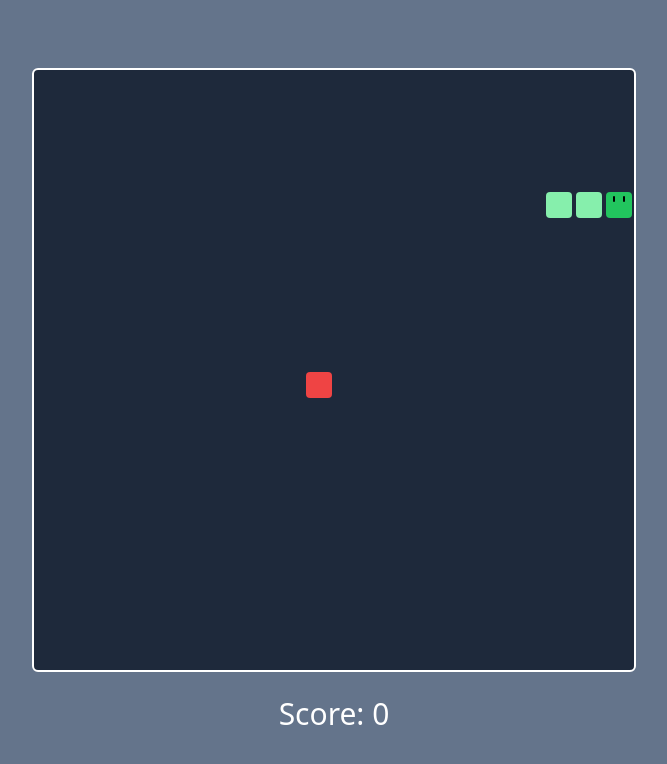
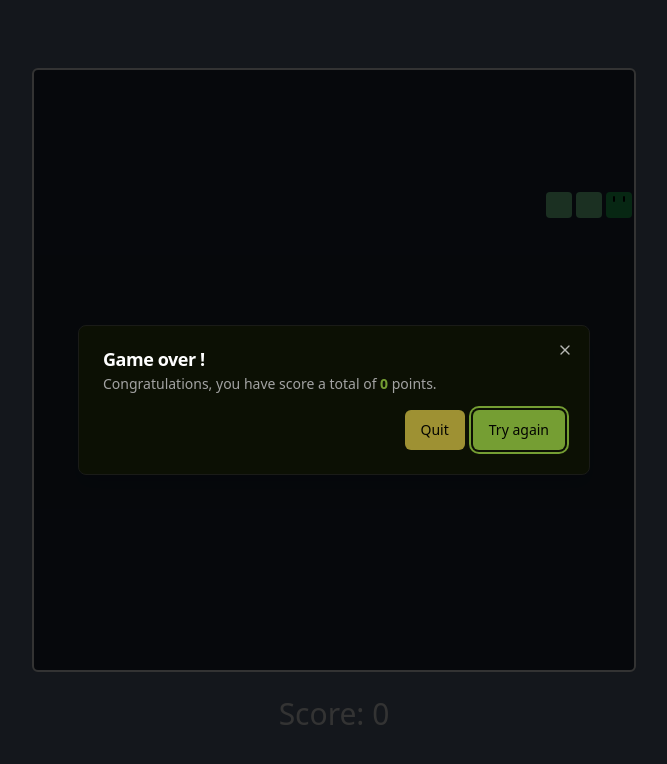
Before and after one commit to Newpoki/sneak, a Next.js app: page /game in a window 1280 px wide. Shown: the top 764 px of the page, without its empty margins (306-973 px from the left). Built offline with nearby package versions, Linux system fonts and the light colour scheme.

Commit message:
feat: added game over screen

```diff
--- /dev/null
+++ b/app/game/game-over-dialog.tsx
@@ -0,0 +1,42 @@
+import { Button } from '@/components/ui/button'
+import {
+    Dialog,
+    DialogContent,
+    DialogDescription,
+    DialogFooter,
+    DialogHeader,
+    DialogTitle,
+} from '@/components/ui/dialog'
+
+type GameOverDialogProps = {
+    isOpen: boolean
+    score: number
+    onQuit: () => void
+    onTryAgain: () => void
+}
+
+export const GameOverDialog = ({ score, isOpen, onQuit, onTryAgain }: GameOverDialogProps) => {
+    return (
+        <Dialog open={isOpen} onOpenChange={onQuit}>
+            <DialogContent>
+                <DialogHeader>
+                    <DialogTitle>Game over !</DialogTitle>
+                    <DialogDescription>
+                        <span>Congratulations, you have score a total of</span>
+                        <strong className="text-primary"> {score} </strong>
+                        points.
+                    </DialogDescription>
+                </DialogHeader>
+
+                <DialogFooter>
+                    <Button variant="secondary" onClick={onQuit}>
+                        Quit
+                    </Button>
+                    <Button autoFocus onClick={onTryAgain}>
+                        Try again
+                    </Button>
+                </DialogFooter>
+            </DialogContent>
+        </Dialog>
+    )
+}
--- a/app/game/page.tsx
+++ b/app/game/page.tsx
@@ -5,6 +5,8 @@
 import { getFruitRandomCoordinates } from './game-utils'
 import { useGame } from './use-game'
 import { PauseDialog } from './pause-dialog'
+import { GameOverDialog } from './game-over-dialog'
+import { useRouter } from 'next/navigation'
 
 const getInitialCoordinates = () => {
     const snakeCoordinates = [
@@ -21,19 +23,32 @@
 export default function Game() {
     const [isMounted, setIsMounted] = useState(false)
 
+    const router = useRouter()
+
     const { snake: initialSnakeCoordinates, fruit: initialFruitCoordinates } =
         getInitialCoordinates()
 
-    const { fruitCoordinates, snakeCoordinates, direction, score, isPaused, setIsPaused } = useGame(
-        {
-            initialFruitCoordinates,
-            initialSnakeCoordinates,
-        }
-    )
+    const {
+        fruitCoordinates,
+        snakeCoordinates,
+        direction,
+        score,
+        isPaused,
+        setIsPaused,
+        isGameOver,
+        onReset,
+    } = useGame({
+        initialFruitCoordinates,
+        initialSnakeCoordinates,
+    })
 
     const handleResumeGame = useCallback(() => {
         setIsPaused(false)
     }, [setIsPaused])
+
+    const handleGoToHome = useCallback(() => {
+        router.push('/')
+    }, [router])
 
     useEffect(() => {
         setIsMounted(true)
@@ -56,6 +71,12 @@
             <h3 className="text-3xl">Score: {score}</h3>
 
             <PauseDialog isOpen={isPaused} onResume={handleResumeGame} />
+            <GameOverDialog
+                isOpen={isGameOver}
+                score={score}
+                onTryAgain={onReset}
+                onQuit={handleGoToHome}
+            />
         </section>
     )
 }
--- a/app/game/use-game.ts
+++ b/app/game/use-game.ts
@@ -86,6 +86,17 @@
         setSnakeCoordinates([newHeadCoordinates, ...snakeCoordinates.slice(0, -1)])
     }, [snakeCoordinates, direction, fruitCoordinates.x, fruitCoordinates.y, handleEatFruit])
 
+    // Reset all states but the fruit coordinate to their initial state
+    // We want a different fruit coordinate when the game restarts
+    const handleReset = useCallback(() => {
+        setIsGameOver(false)
+        setIsPaused(false)
+        setSnakeCoordinates(initialSnakeCoordinates)
+        setFruitCoordinates(getFruitRandomCoordinates(initialSnakeCoordinates))
+        setScore(0)
+        setDirection('RIGHT')
+    }, [initialSnakeCoordinates])
+
     useEffect(() => {
         const registerMovements = (event: DocumentEventMap['keydown']) => {
             switch (event.key) {
@@ -159,5 +170,7 @@
         score,
         isPaused,
         setIsPaused,
+        isGameOver,
+        onReset: handleReset,
     }
 }
--- /dev/null
+++ b/components/ui/dialog.tsx
@@ -0,0 +1,122 @@
+"use client"
+
+import * as React from "react"
+import * as DialogPrimitive from "@radix-ui/react-dialog"
+import { X } from "lucide-react"
+
+import { cn } from "@/lib/utils"
+
+const Dialog = DialogPrimitive.Root
+
+const DialogTrigger = DialogPrimitive.Trigger
+
+const DialogPortal = DialogPrimitive.Portal
+
+const DialogClose = DialogPrimitive.Close
+
+const DialogOverlay = React.forwardRef<
+  React.ElementRef<typeof DialogPrimitive.Overlay>,
+  React.ComponentPropsWithoutRef<typeof DialogPrimitive.Overlay>
+>(({ className, ...props }, ref) => (
+  <DialogPrimitive.Overlay
+    ref={ref}
+    className={cn(
+      "fixed inset-0 z-50 bg-black/80  data-[state=open]:animate-in data-[state=closed]:animate-out data-[state=closed]:fade-out-0 data-[state=open]:fade-in-0",
+      className
+    )}
+    {...props}
+  />
+))
+DialogOverlay.displayName = DialogPrimitive.Overlay.displayName
+
+const DialogContent = React.forwardRef<
+  React.ElementRef<typeof DialogPrimitive.Content>,
+  React.ComponentPropsWithoutRef<typeof DialogPrimitive.Content>
+>(({ className, children, ...props }, ref) => (
+  <DialogPortal>
+    <DialogOverlay />
+    <DialogPrimitive.Content
+      ref={ref}
+      className={cn(
+        "fixed left-[50%] top-[50%] z-50 grid w-full max-w-lg translate-x-[-50%] translate-y-[-50%] gap-4 border bg-background p-6 shadow-lg duration-200 data-[state=open]:animate-in data-[state=closed]:animate-out data-[state=closed]:fade-out-0 data-[state=open]:fade-in-0 data-[state=closed]:zoom-out-95 data-[state=open]:zoom-in-95 data-[state=closed]:slide-out-to-left-1/2 data-[state=closed]:slide-out-to-top-[48%] data-[state=open]:slide-in-from-left-1/2 data-[state=open]:slide-in-from-top-[48%] sm:rounded-lg",
+        className
+      )}
+      {...props}
+    >
+      {children}
+      <DialogPrimitive.Close className="absolute right-4 top-4 rounded-sm opacity-70 ring-offset-background transition-opacity hover:opacity-100 focus:outline-none focus:ring-2 focus:ring-ring focus:ring-offset-2 disabled:pointer-events-none data-[state=open]:bg-accent data-[state=open]:text-muted-foreground">
+        <X className="h-4 w-4" />
+        <span className="sr-only">Close</span>
+      </DialogPrimitive.Close>
+    </DialogPrimitive.Content>
+  </DialogPortal>
+))
+DialogContent.displayName = DialogPrimitive.Content.displayName
+
+const DialogHeader = ({
+  className,
+  ...props
+}: React.HTMLAttributes<HTMLDivElement>) => (
+  <div
+    className={cn(
+      "flex flex-col space-y-1.5 text-center sm:text-left",
+      className
+    )}
+    {...props}
+  />
+)
+DialogHeader.displayName = "DialogHeader"
+
+const DialogFooter = ({
+  className,
+  ...props
+}: React.HTMLAttributes<HTMLDivElement>) => (
+  <div
+    className={cn(
+      "flex flex-col-reverse sm:flex-row sm:justify-end sm:space-x-2",
+      className
+    )}
+    {...props}
+  />
+)
+DialogFooter.displayName = "DialogFooter"
+
+const DialogTitle = React.forwardRef<
+  React.ElementRef<typeof DialogPrimitive.Title>,
+  React.ComponentPropsWithoutRef<typeof DialogPrimitive.Title>
+>(({ className, ...props }, ref) => (
+  <DialogPrimitive.Title
+    ref={ref}
+    className={cn(
+      "text-lg font-semibold leading-none tracking-tight",
+      className
+    )}
+    {...props}
+  />
+))
+DialogTitle.displayName = DialogPrimitive.Title.displayName
+
+const DialogDescription = React.forwardRef<
+  React.ElementRef<typeof DialogPrimitive.Description>,
+  React.ComponentPropsWithoutRef<typeof DialogPrimitive.Description>
+>(({ className, ...props }, ref) => (
+  <DialogPrimitive.Description
+    ref={ref}
+    className={cn("text-sm text-muted-foreground", className)}
+    {...props}
+  />
+))
+DialogDescription.displayName = DialogPrimitive.Description.displayName
+
+export {
+  Dialog,
+  DialogPortal,
+  DialogOverlay,
+  DialogClose,
+  DialogTrigger,
+  DialogContent,
+  DialogHeader,
+  DialogFooter,
+  DialogTitle,
+  DialogDescription,
+}
--- a/package.json
+++ b/package.json
@@ -10,6 +10,7 @@
     },
     "dependencies": {
         "@radix-ui/react-alert-dialog": "^1.0.5",
+        "@radix-ui/react-dialog": "^1.0.5",
         "@radix-ui/react-icons": "^1.3.0",
         "@radix-ui/react-separator": "^1.0.3",
         "@radix-ui/react-slot": "^1.0.2",
```
Also changed, not shown: 1 other file (tests, documents, lock files or other folders).
